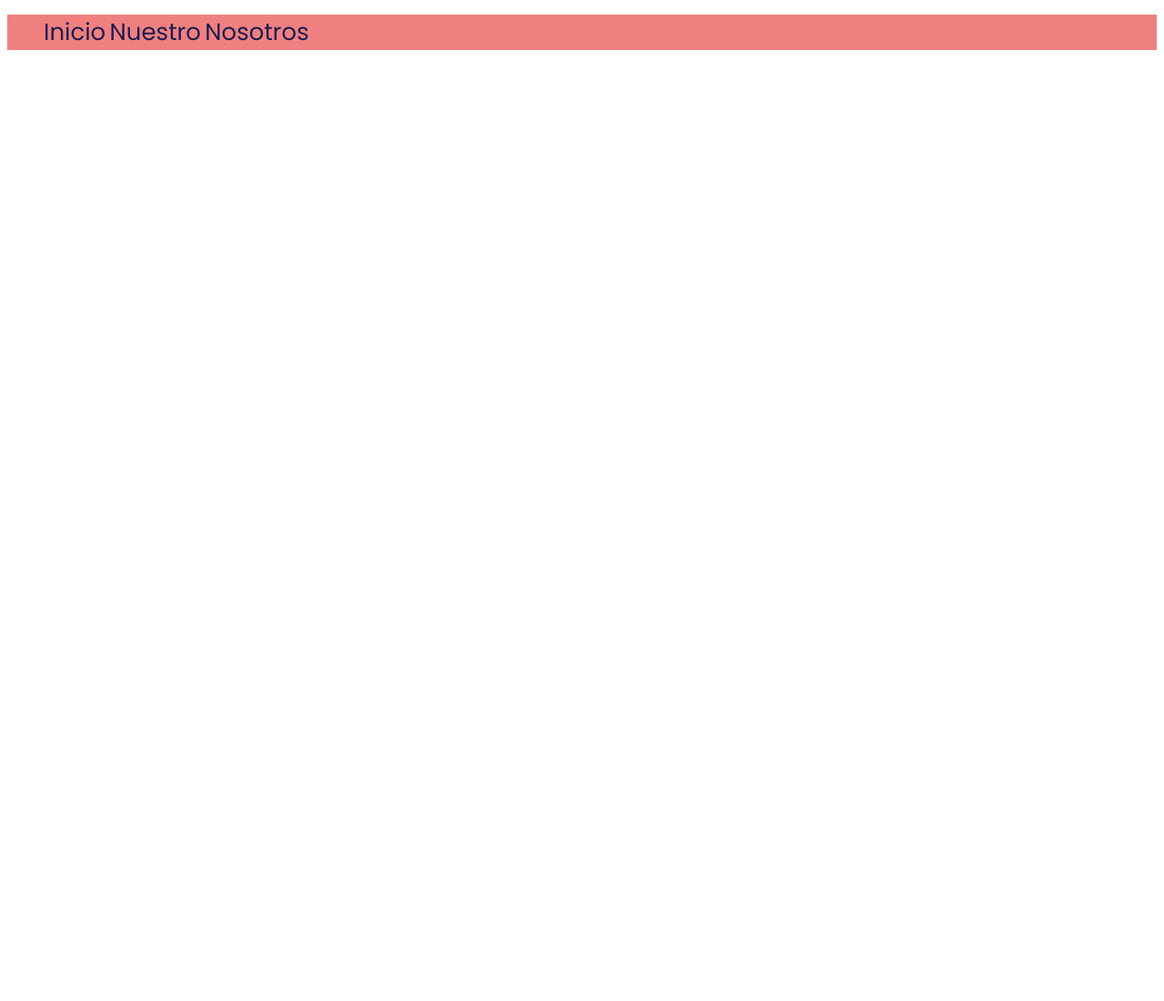
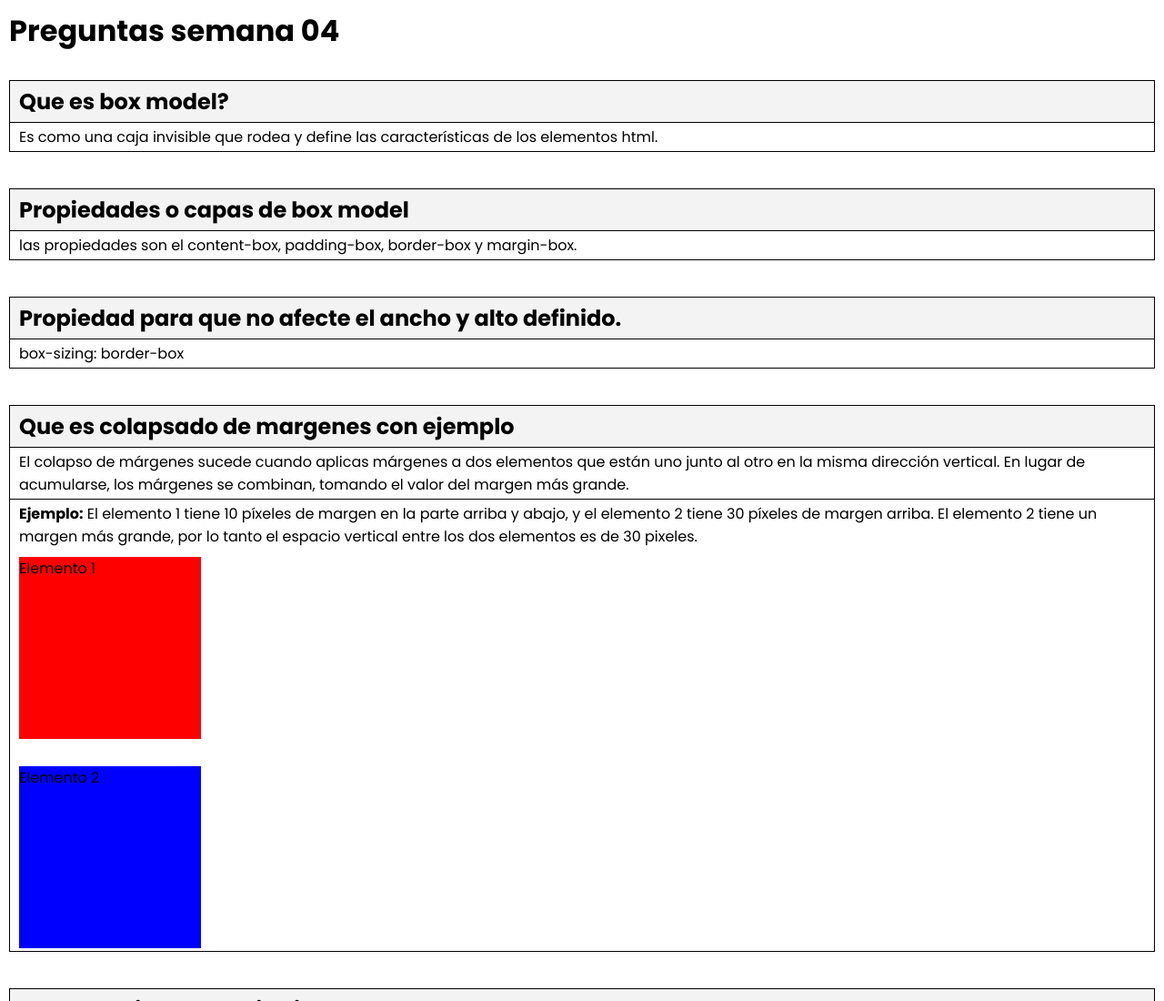
Before and after one commit to Andreidlpy/semana04, a plain HTML site: page index.html in a window 1280 px wide. Shown: the top 1100 px of the page at 91% size. Before the commit the page ends 800 px from the top, so only its background shows below. Drawn offline with Linux system fonts and the light colour scheme.

Commit message:
Preguntas y respuestas subidas

```diff
--- a/index.html
+++ b/index.html
@@ -7,14 +7,55 @@
     <link rel="stylesheet" href="style.css">
 </head>
 <body>
-    <header>
-        <nav>
-            <ul>
-                <li><a href="#">Inicio</a></li>
-                <li><a href="#">Nuestro</a></li>
-                <li><a href="#">Nosotros</a></li>
-            </ul>
-        </nav>
-    </header>
+        <main>
+            <header >
+                <h1 class="title">Preguntas semana 04</h1>
+            </header>
+            <section>
+                <div class="contenedor-question">
+                    <h2 class="question">Que es box model?</h2>
+                    <p class="answer">Es como una caja invisible que rodea y define las características de los elementos html.</p>
+                </div>
+                <div class="contenedor-question">
+                    <h2 class="question">Propiedades o capas de box model</h2>
+                    <p class="answer">las propiedades son el content-box, padding-box, border-box y margin-box. </p>
+                </div>
+                <div class="contenedor-question">
+                    <h2 class="question">Propiedad para que no afecte el ancho y alto definido.</h2>
+                    <p class="answer">box-sizing: border-box</p>
+                </div>
+                <div class="contenedor-question">
+                    <h2 class="question">Que es colapsado de margenes con ejemplo</h2>
+                    <p class="answer">
+                        El colapso de márgenes sucede cuando aplicas márgenes a dos elementos que están uno junto al otro en la misma dirección vertical.
+                        En lugar de acumularse, los márgenes se combinan, tomando el valor del margen más grande.
+                    </p>
+                    <div class="answer">
+                        <p><strong>Ejemplo:</strong> El elemento 1 tiene 10 píxeles de margen en la parte arriba y abajo, y el elemento 2 tiene 30 píxeles de margen arriba. El elemento 2 tiene un margen más grande, por lo tanto el espacio vertical entre los dos elementos es de 30 pixeles. </p>
+                        <div class="caja elemento1">Elemento 1</div>
+                        <div class="caja elemento2">Elemento 2</div>
+                    </div>
+                </div>
+                <div class="contenedor-question">
+                    <h2 class="question">Usar padding y margin sin shorthand y luego con shorthand.</h2>
+                    <div class="answer">
+                        <div class="parrafo1">
+                            <p>margin</p>
+                        </div>
+                        <div class="parrafo2">
+                            <p>padding</p>
+                        </div>
+                    </div>
+                </div>
+                <div class="contenedor-question">
+                    <h2 class="question">Aplicar margen negativo para mover elemento fuera de su posicion. </h2>
+                    <div class="contenedor-caja answer">
+                        <div class="caja caja1"></div>
+                        <div class="caja caja2"></div>
+                    </div>
+                </div>
+            </section>
+        </main>
+
 </body>
 </html>
--- a/style.css
+++ b/style.css
@@ -1,19 +1,74 @@
 @import url('https://fonts.googleapis.com/css2?family=Poppins:wght@300;400;700&display=swap');
 
-html{
-    font-family: 'Poppins', Arial, Helvetica, sans-serif;
-}
-ul{
-    background-color: lightcoral;
-}
-li{
-    display: inline;
-    list-style: none;
+*, *::after, *::before{
+    box-sizing: border-box;
+    font-family: 'Poppins';
+    padding: 0;
+    margin: 0;
 }
 
-a {
-    font-weight: 400;
-    text-decoration: none;
-    font-size: 26px;
-    color: #1d1d51;
+.caja {
+    width: 200px;
+    height: 200px;
 }
+.title {
+    padding: 10px;
+}
+.contenedor-question {
+    padding: 20px 10px;
+}
+
+.question {
+    padding: 5px 10px;
+    border: 1px solid black;
+    background-color: #f3f3f3;
+}
+
+.answer {
+    padding: 3px 10px;
+    border-right: 1px solid black;
+    border-bottom: 1px solid black;
+    border-left: 1px solid black;
+}
+
+.parrafo1 {
+    background-color: bisque;
+    margin-top: 10px;
+    margin-right: 5px;
+    margin-bottom: 10px;
+    margin-left: 5px;
+    margin: 10px 5px;
+}
+.parrafo2 {
+    background-color: blueviolet;
+    padding-top: 30px;
+    padding-right: 20px;
+    padding-bottom: 30px;
+    padding-left: 20px;
+    padding: 30px 20px;
+}
+.caja {
+    width: 200px;
+    height: 200px;
+}
+.contenedor-caja{
+    padding: 10px;
+}
+.caja1 {
+    background-color: blue;
+    margin-left: 30px;
+}
+.caja2 {
+    margin-top: -150px;
+    background-color: aquamarine;
+}
+
+
+.elemento1 {
+    background-color: red;
+    margin: 10px 0px;
+}
+.elemento2 {
+    margin-top: 30px;
+    background-color: blue;
+}
```
